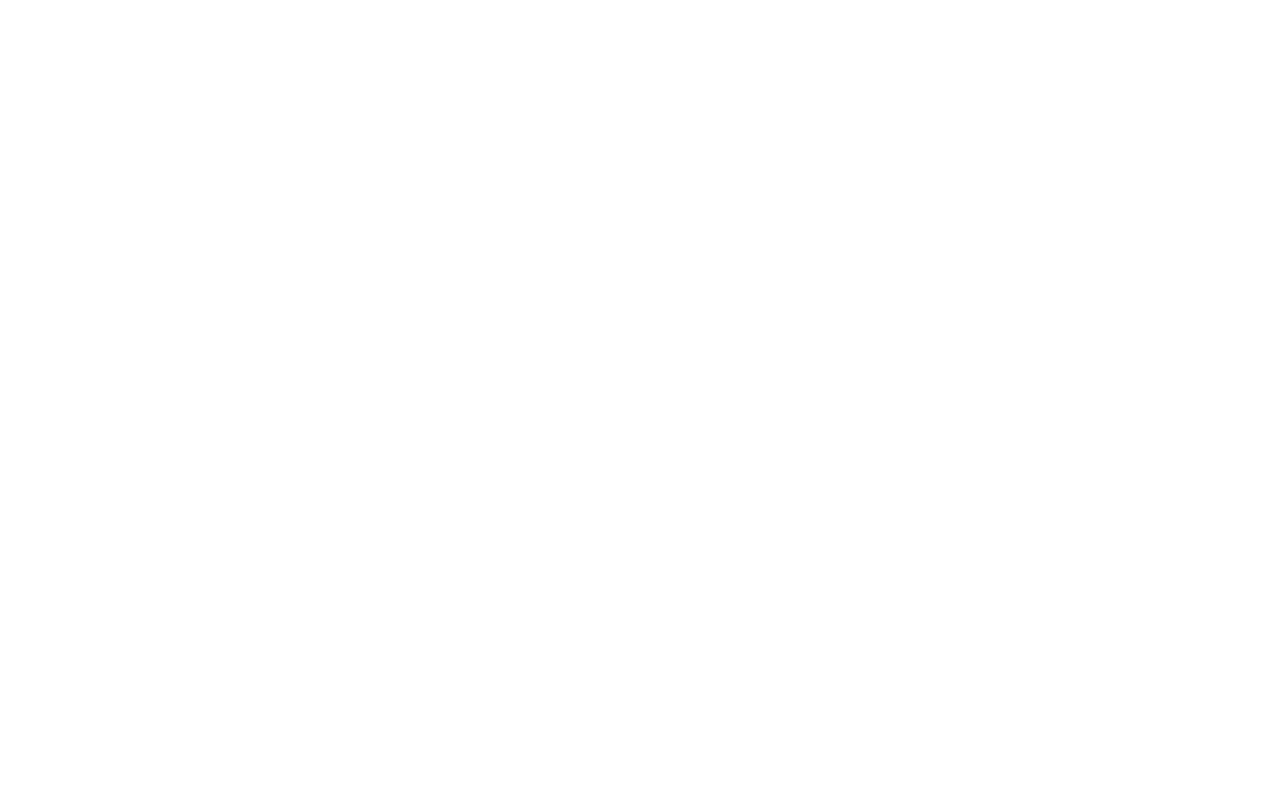
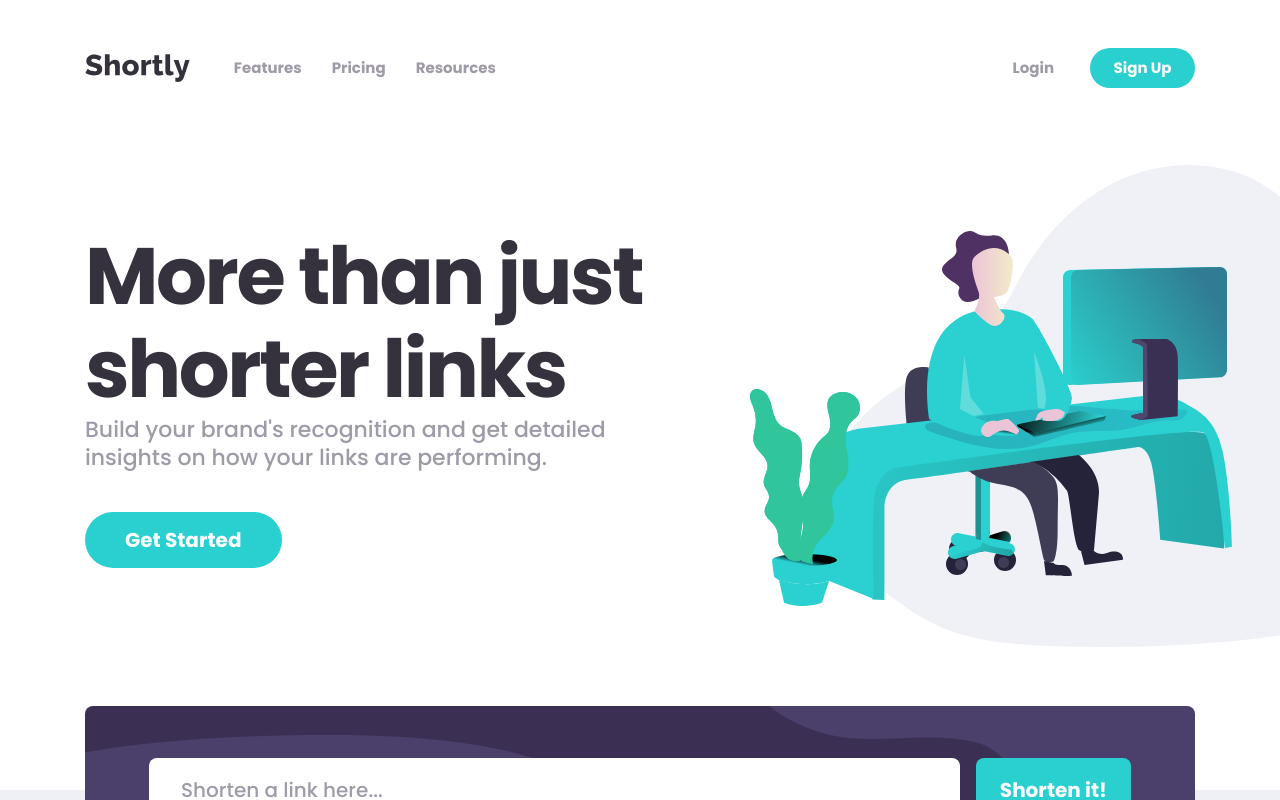
Before and after one commit to anindyoo/fe-mentor-5-shortly, a React (Create React App) app: page /fe-mentor-shortly/ in a window 1280 px wide. Shown: the top 800 px of the page. Built offline with nearby package versions, Linux system fonts and the light colour scheme.

Commit message:
feat: update basename.

```diff
--- a/src/App.jsx
+++ b/src/App.jsx
@@ -16,7 +16,7 @@
   ];
 
   const routeConfig = {
-    basename: '/frontend-mentor_5-url-shortening-api-challenge-solution',
+    basename: '/fe-mentor-shortly',
   };
 
   const router = createBrowserRouter(routes, routeConfig);
```
